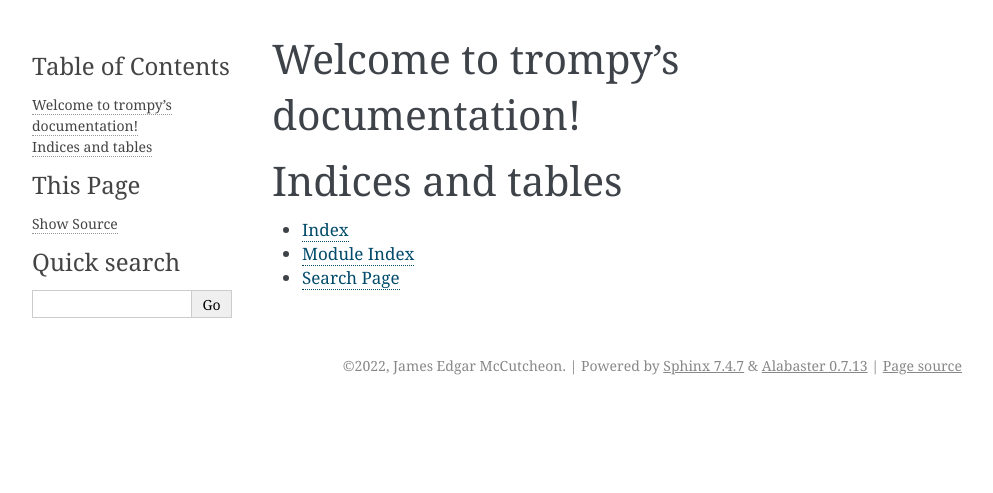
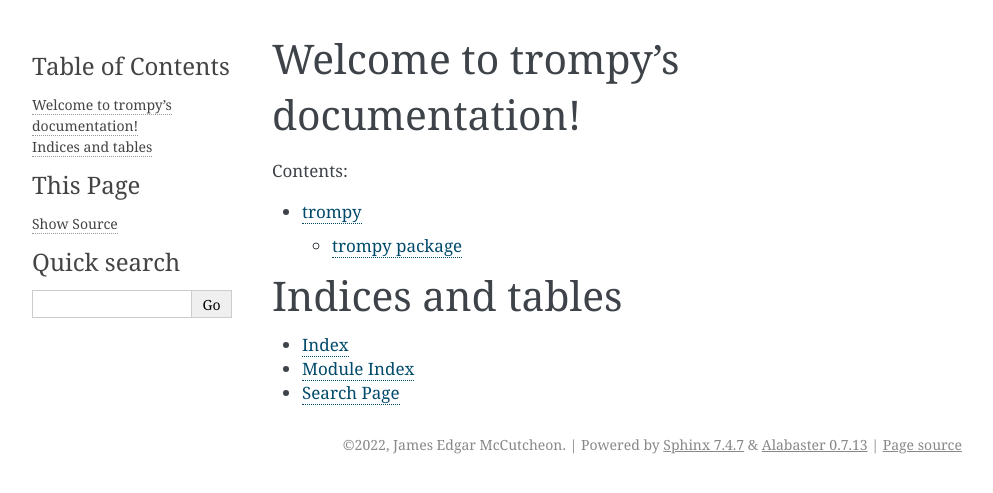
Before and after one commit to mccutcheonlab/trompy, a Sphinx documentation site: the page built from docs/source/index.rst, in a window 1280 px wide. Shown: the top 493 px of the page, without its empty margins (148-1141 px from the left). Built offline with Sphinx 7.4.7, drawn with Linux system fonts in a browser that asks for light colours; part of the change alters nothing that is shown.

```diff
--- a/docs/source/conf.py
+++ b/docs/source/conf.py
@@ -13,10 +13,7 @@
 import os
 import sys
 sys.path.insert(0, os.path.abspath('.'))
-sys.path.insert(0, os.path.abspath('..'))
-# sys.path.insert(0, os.path.abspath('..\\..\\trompy\\'))
-
-# print(os.path.abspath('..\\..\\trompy\\'))
+sys.path.insert(0, os.path.abspath('..\\..'))
 
 # -- Project information -----------------------------------------------------
 
@@ -38,6 +35,8 @@ extensions = [
 napoleon_google_docstring = False
 napoleon_use_param = False
 napoleon_use_ivar = True
+
+autodoc_mock_imports =["tdt", "numpy", "matplotlib", "xlrd", "scipy", "xlsxwriter", "pandas"]
 
 # Add any paths that contain templates here, relative to this directory.
 templates_path = ['_templates']
--- a/docs/source/index.rst
+++ b/docs/source/index.rst
@@ -10,6 +10,8 @@ Welcome to trompy's documentation!
    :maxdepth: 2
    :caption: Contents:
 
+   modules
+
 
 
 Indices and tables
```
